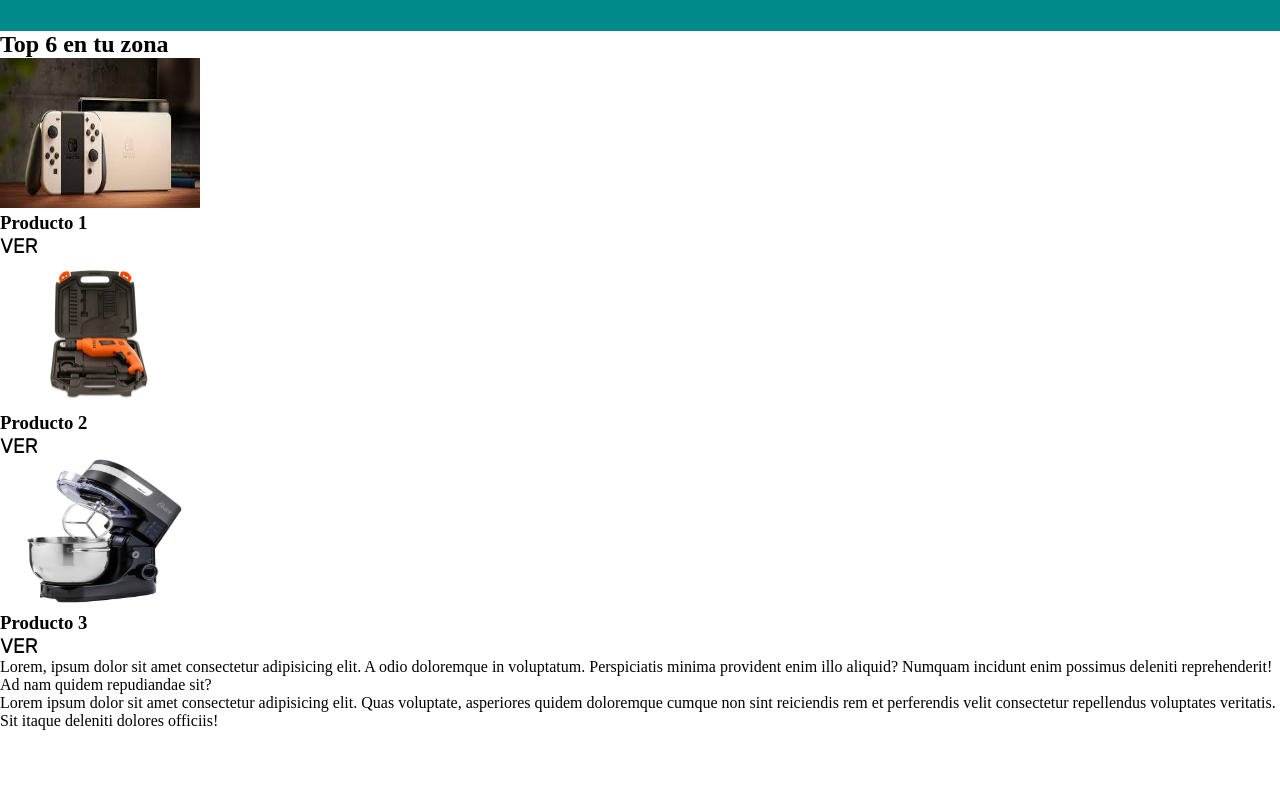
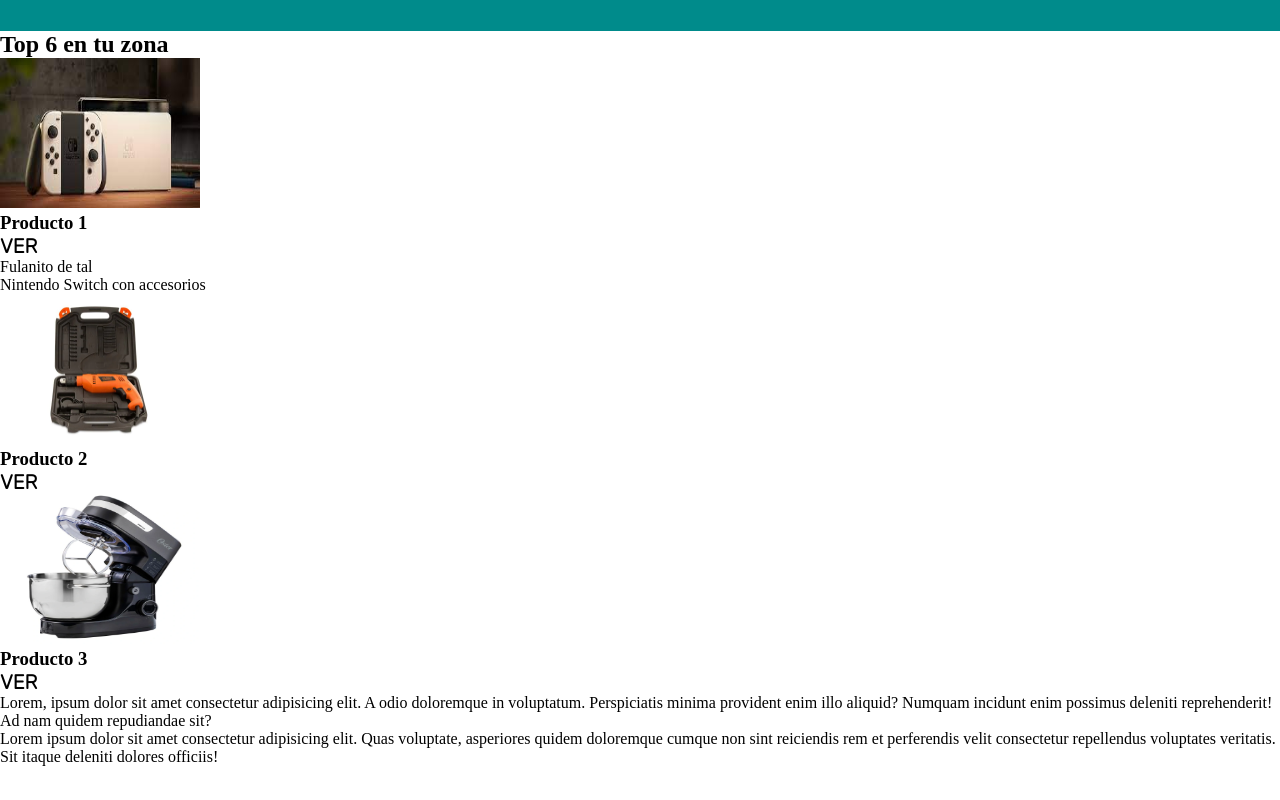
Before and after one commit to FateF-8/PF_Uribe, a plain HTML site: page index.html in a window 1280 px wide. Shown: the part 1068-1868 px from the top of the page. Drawn offline with Linux system fonts and the light colour scheme; files whose address does not match are found by name.

Commit message:
Modificaciones a las cards

```diff
--- a/index.html
+++ b/index.html
@@ -41,6 +41,8 @@
                 <img src="../Proyecto final/imgs/Switch OLED.jpg" height="150px" width="200px" alt="Nintendo Switch OLED">
                 <h3>Producto 1</h3>
                 <a href="">Ver</a>
+                <p class="nombre_cardtop">Fulanito de tal</p>
+                <p class="descripcion_cardtop">Nintendo Switch con accesorios</p>
             </div>
             <div>
                 <img src="../Proyecto final/imgs/Taladro percutor.jpg" height="150px" width="200px" alt="Taladro percutor">
```
